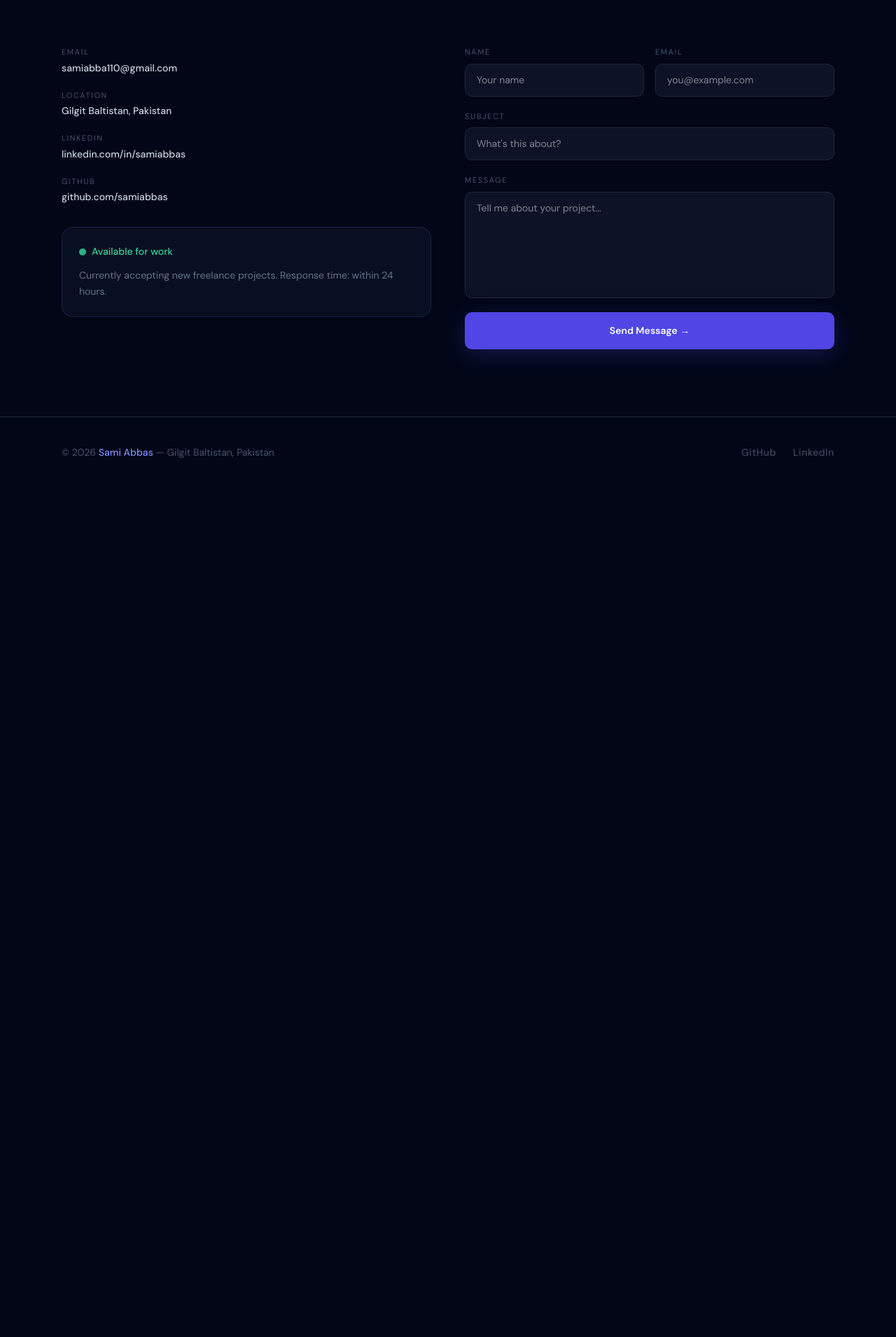
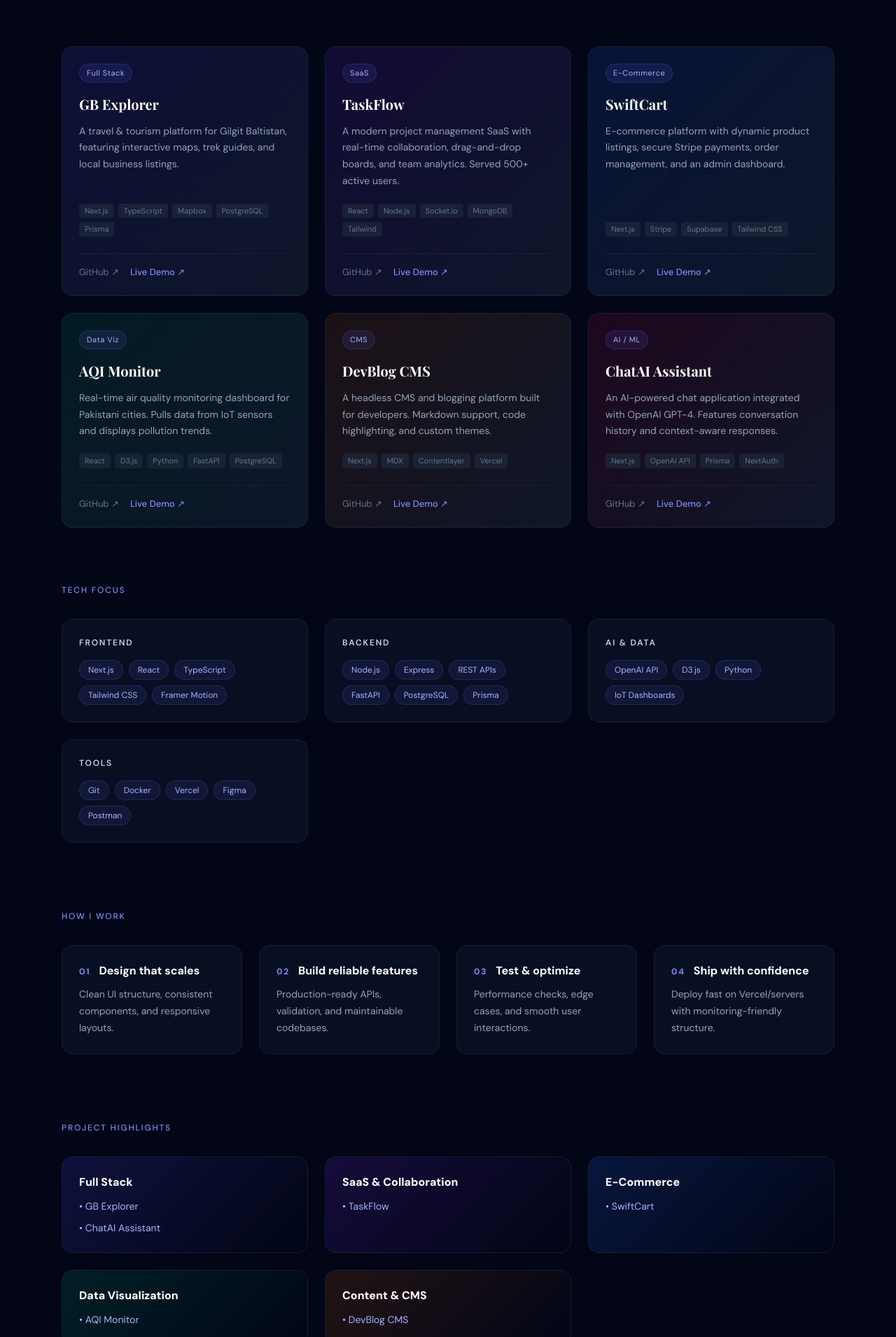
Before and after one commit to GOLDEN-DEV5/Nextweb, a Next.js app in the folder my-app/: page /contact in a window 1280 px wide. Shown: the part 310-2220 px from the top of the page at 70% size. Before the commit the page ends 1007 px from the top, so only its background shows below. Built offline with nearby package versions, Linux system fonts and the light colour scheme; a web font is replaced by a local one.

Commit message:
Refactor ContactPage to ProjectsPage with new layout
Replaced contact form with project showcase and updated animations.

```diff
--- a/my-app/app/contact/page.tsx
+++ b/my-app/app/contact/page.tsx
@@ -1,176 +1,379 @@
 "use client";
-import { useState } from "react";
 import { motion, Variants } from "framer-motion";
 
 const fadeUp: Variants = {
   hidden: { opacity: 0, y: 30 },
   visible: (i: number = 0) => ({
     opacity: 1, y: 0,
-    transition: { duration: 0.6, delay: i * 0.12, ease: "easeOut" },
+    transition: { duration: 0.6, delay: i * 0.1, ease: "easeOut" },
   }),
 };
 
-const contactInfo = [
-  { label: "Email", value: "samiabba110@gmail.com", href: "mailto:samiabba110@gmail.com" },
-  { label: "Location", value: "Gilgit Baltistan, Pakistan", href: null },
-  { label: "LinkedIn", value: "linkedin.com/in/samiabbas", href: "https://www.linkedin.com/in/samiabbas110/" },
-  { label: "GitHub", value: "github.com/samiabbas", href: "https://github.com/GOLDEN-DEV5" },
+const projects = [
+  { title: "GB Explorer", desc: "A travel & tourism platform for Gilgit Baltistan, featuring interactive maps, trek guides, and local business listings.", tech: ["Next.js", "TypeScript", "Mapbox", "PostgreSQL", "Prisma"], github: "https://github.com", live: "https://example.com", tag: "Full Stack", accent: "rgba(79,70,229,0.15)" },
+  { title: "TaskFlow", desc: "A modern project management SaaS with real-time collaboration, drag-and-drop boards, and team analytics. Served 500+ active users.", tech: ["React", "Node.js", "Socket.io", "MongoDB", "Tailwind"], github: "https://github.com", live: "https://example.com", tag: "SaaS", accent: "rgba(109,40,217,0.15)" },
+  { title: "SwiftCart", desc: "E-commerce platform with dynamic product listings, secure Stripe payments, order management, and an admin dashboard.", tech: ["Next.js", "Stripe", "Supabase", "Tailwind CSS"], github: "https://github.com", live: "https://example.com", tag: "E-Commerce", accent: "rgba(37,99,235,0.15)" },
+  { title: "AQI Monitor", desc: "Real-time air quality monitoring dashboard for Pakistani cities. Pulls data from IoT sensors and displays pollution trends.", tech: ["React", "D3.js", "Python", "FastAPI", "PostgreSQL"], github: "https://github.com", live: "https://example.com", tag: "Data Viz", accent: "rgba(5,150,105,0.15)" },
+  { title: "DevBlog CMS", desc: "A headless CMS and blogging platform built for developers. Markdown support, code highlighting, and custom themes.", tech: ["Next.js", "MDX", "Contentlayer", "Vercel"], github: "https://github.com", live: "https://example.com", tag: "CMS", accent: "rgba(180,83,9,0.15)" },
+  { title: "ChatAI Assistant", desc: "An AI-powered chat application integrated with OpenAI GPT-4. Features conversation history and context-aware responses.", tech: ["Next.js", "OpenAI API", "Prisma", "NextAuth"], github: "https://github.com", live: "https://example.com", tag: "AI / ML", accent: "rgba(190,18,60,0.15)" },
 ];
 
-const inputStyle = {
-  width: "100%", background: "rgba(15,23,42,0.8)", border: "1px solid #1e293b",
-  borderRadius: "10px", padding: "12px 16px", color: "#f1f5f9", fontSize: "14px",
-  outline: "none", transition: "border-color 0.2s", fontFamily: "inherit",
-};
 
-export default function ContactPage() {
-  const [form, setForm] = useState({ name: "", email: "", subject: "", message: "" });
-  const [submitted, setSubmitted] = useState(false);
-  const [loading, setLoading] = useState(false);
-  const [error, setError] = useState(""); // ← new
-
-  const handleChange = (e: React.ChangeEvent<HTMLInputElement | HTMLTextAreaElement>) =>
-    setForm({ ...form, [e.target.name]: e.target.value });
-
-  // ✅ Updated handleSubmit — connects to Resend
-  const handleSubmit = async (e: React.FormEvent) => {
-    e.preventDefault();
-    setLoading(true);
-    setError("");
-
-    try {
-      const res = await fetch("/api/contact", {
-        method: "POST",
-        headers: { "Content-Type": "application/json" },
-        body: JSON.stringify(form),
-      });
-
-      if (res.ok) {
-        setSubmitted(true);
-      } else {
-        setError("❌ Failed to send. Please try again.");
-      }
-    } catch {
-      setError("❌ Something went wrong. Please try again.");
-    } finally {
-      setLoading(false);
-    }
-  };
-
+export default function ProjectsPage() {
   return (
     <div style={{ minHeight: "100vh", backgroundColor: "#020617", paddingTop: "128px", paddingBottom: "96px" }}>
       <div style={{ maxWidth: "1152px", margin: "0 auto", padding: "0 24px" }}>
 
         <motion.div variants={fadeUp} initial="hidden" animate="visible" custom={0} style={{ marginBottom: "64px" }}>
-          <p style={{ color: "#818cf8", fontSize: "12px", letterSpacing: "0.15em", textTransform: "uppercase", fontWeight: 500, marginBottom: "12px" }}>Get In Touch</p>
+          <p style={{ color: "#818cf8", fontSize: "12px", letterSpacing: "0.15em", textTransform: "uppercase", fontWeight: 500, marginBottom: "12px" }}>Portfolio</p>
           <h1 className="font-serif" style={{ fontSize: "clamp(2.5rem, 5vw, 3.75rem)", color: "#fff", marginBottom: "24px", lineHeight: 1.15 }}>
-            Let&apos;s work <span className="gradient-text">together.</span>
+            Projects I&apos;ve <span className="gradient-text">crafted.</span>
           </h1>
           <p style={{ color: "#94a3b8", fontSize: "18px", maxWidth: "500px", lineHeight: 1.7 }}>
-            Have a project in mind? I&apos;m open to freelance work, collaborations, and interesting conversations.
+            Real-world applications and side projects — from SaaS platforms to data visualization tools.
           </p>
         </motion.div>
 
-        <div style={{ display: "grid", gridTemplateColumns: "repeat(auto-fit, minmax(280px, 1fr))", gap: "48px" }}>
+        <div style={{ display: "grid", gridTemplateColumns: "repeat(auto-fill, minmax(320px, 1fr))", gap: "24px" }}>
+          {projects.map((project, i) => (
+            <motion.div key={project.title} variants={fadeUp} initial="hidden" animate="visible" custom={i + 1} whileHover={{ y: -4 }}
+              style={{ display: "flex", flexDirection: "column", background: `linear-gradient(135deg, ${project.accent}, #0f172a)`, border: "1px solid rgba(30,41,59,0.7)", borderRadius: "16px", padding: "24px", transition: "border-color 0.3s", cursor: "default" }}>
 
-          {/* Info */}
-          <motion.div variants={fadeUp} initial="hidden" animate="visible" custom={1} style={{ display: "flex", flexDirection: "column", gap: "32px" }}>
-            <div style={{ display: "flex", flexDirection: "column", gap: "20px" }}>
-              {contactInfo.map((item) => (
-                <div key={item.label} style={{ display: "flex", flexDirection: "column", gap: "4px" }}>
-                  <span style={{ fontSize: "11px", color: "#475569", letterSpacing: "0.15em", textTransform: "uppercase" }}>{item.label}</span>
-                  {item.href ? (
-                    <a href={item.href} target={item.href.startsWith("http") ? "_blank" : undefined} rel="noopener noreferrer"
-                      style={{ color: "#cbd5e1", fontSize: "14px", fontWeight: 500, textDecoration: "none", transition: "color 0.2s" }}
-                      onMouseEnter={e => (e.currentTarget.style.color = "#818cf8")}
-                      onMouseLeave={e => (e.currentTarget.style.color = "#cbd5e1")}>
-                      {item.value}
+              <span style={{ alignSelf: "flex-start", marginBottom: "16px", padding: "4px 10px", fontSize: "11px", color: "#a5b4fc", background: "rgba(99,102,241,0.12)", border: "1px solid rgba(99,102,241,0.2)", borderRadius: "9999px", letterSpacing: "0.05em" }}>
+                {project.tag}
+              </span>
+
+              <h2 className="font-serif" style={{ fontSize: "20px", color: "#fff", fontWeight: 700, marginBottom: "12px" }}>{project.title}</h2>
+              <p style={{ color: "#94a3b8", fontSize: "14px", lineHeight: 1.7, marginBottom: "20px", flex: 1 }}>{project.desc}</p>
+
+              <div style={{ display: "flex", flexWrap: "wrap", gap: "6px", marginBottom: "24px" }}>
+                {project.tech.map((t) => (
+                  <span key={t} style={{ padding: "2px 8px", fontSize: "11px", color: "#64748b", background: "rgba(30,41,59,0.7)", borderRadius: "4px" }}>{t}</span>
+                ))}
+              </div>
+
+              <div style={{ display: "flex", gap: "16px", paddingTop: "16px", borderTop: "1px solid rgba(30,41,59,0.6)" }}>
+                <a href={project.github} target="_blank" rel="noopener noreferrer"
+                  style={{ fontSize: "13px", color: "#64748b", textDecoration: "none", transition: "color 0.2s" }}
+                  onMouseEnter={e => (e.currentTarget.style.color = "#fff")}
+                  onMouseLeave={e => (e.currentTarget.style.color = "#64748b")}>
+                  GitHub ↗
                 </a>
-                  ) : (
-                    <span style={{ color: "#cbd5e1", fontSize: "14px", fontWeight: 500 }}>{item.value}</span>
-                  )}
+                <a href={project.live} target="_blank" rel="noopener noreferrer"
+                  style={{ fontSize: "13px", color: "#818cf8", fontWeight: 500, textDecoration: "none", transition: "color 0.2s" }}
+                  onMouseEnter={e => (e.currentTarget.style.color = "#a5b4fc")}
+                  onMouseLeave={e => (e.currentTarget.style.color = "#818cf8")}>
+                  Live Demo ↗
+                </a>
+              </div>
+            </motion.div>
+          ))}
+        </div>
+
+        {/* Tech Focus */}
+        <motion.div
+          variants={fadeUp}
+          initial="hidden"
+          animate="visible"
+          custom={6}
+          style={{ marginBottom: "96px" }}
+        >
+          <p
+            style={{
+              color: "#818cf8",
+              fontSize: "12px",
+              letterSpacing: "0.15em",
+              textTransform: "uppercase",
+              fontWeight: 500,
+              marginBottom: "32px",
+              marginTop: "80px",
+            }}
+          >
+            Tech Focus
+          </p>
+
+          <div
+            style={{
+              display: "grid",
+              gridTemplateColumns: "repeat(auto-fit, minmax(260px, 1fr))",
+              gap: "24px",
+            }}
+          >
+            {[
+              {
+                category: "Frontend",
+                items: [
+                  "Next.js",
+                  "React",
+                  "TypeScript",
+                  "Tailwind CSS",
+                  "Framer Motion",
+                ],
+              },
+              {
+                category: "Backend",
+                items: [
+                  "Node.js",
+                  "Express",
+                  "REST APIs",
+                  "FastAPI",
+                  "PostgreSQL",
+                  "Prisma",
+                ],
+              },
+              {
+                category: "AI & Data",
+                items: ["OpenAI API", "D3.js", "Python", "IoT Dashboards"],
+              },
+              {
+                category: "Tools",
+                items: ["Git", "Docker", "Vercel", "Figma", "Postman"],
+              },
+            ].map((group) => (
+              <div
+                key={group.category}
+                style={{
+                  background: "rgba(15,23,42,0.6)",
+                  border: "1px solid rgba(30,41,59,0.6)",
+                  borderRadius: "16px",
+                  padding: "24px",
+                }}
+              >
+                <h3
+                  style={{
+                    color: "#cbd5e1",
+                    fontWeight: 600,
+                    marginBottom: "16px",
+                    fontSize: "12px",
+                    letterSpacing: "0.15em",
+                    textTransform: "uppercase",
+                  }}
+                >
+                  {group.category}
+                </h3>
+                <div style={{ display: "flex", flexWrap: "wrap", gap: "8px" }}>
+                  {group.items.map((item) => (
+                    <span
+                      key={item}
+                      style={{
+                        padding: "4px 12px",
+                        fontSize: "12px",
+                        color: "#a5b4fc",
+                        background: "rgba(99,102,241,0.1)",
+                        border: "1px solid rgba(99,102,241,0.2)",
+                        borderRadius: "9999px",
+                      }}
+                    >
+                      {item}
+                    </span>
+                  ))}
+                </div>
               </div>
             ))}
           </div>
+        </motion.div>
 
-            <div style={{ background: "rgba(15,23,42,0.6)", border: "1px solid rgba(99,102,241,0.2)", borderRadius: "16px", padding: "24px" }}>
-              <div style={{ display: "flex", alignItems: "center", gap: "8px", marginBottom: "12px" }}>
-                <span className="animate-pulse" style={{ width: "10px", height: "10px", borderRadius: "50%", backgroundColor: "#34d399", display: "inline-block" }} />
-                <span style={{ fontSize: "14px", color: "#34d399", fontWeight: 500 }}>Available for work</span>
+        {/* How I Work */}
+        <motion.div variants={fadeUp} initial="hidden" animate="visible" custom={7}>
+          <p
+            style={{
+              color: "#818cf8",
+              fontSize: "12px",
+              letterSpacing: "0.15em",
+              textTransform: "uppercase",
+              fontWeight: 500,
+              marginBottom: "32px",
+            }}
+          >
+            How I Work
+          </p>
+
+          <div
+            style={{
+              display: "grid",
+              gridTemplateColumns: "repeat(auto-fit, minmax(240px, 1fr))",
+              gap: "24px",
+              marginBottom: "96px",
+            }}
+          >
+            {[
+              {
+                step: "01",
+                title: "Design that scales",
+                desc: "Clean UI structure, consistent components, and responsive layouts.",
+              },
+              {
+                step: "02",
+                title: "Build reliable features",
+                desc: "Production-ready APIs, validation, and maintainable codebases.",
+              },
+              {
+                step: "03",
+                title: "Test & optimize",
+                desc: "Performance checks, edge cases, and smooth user interactions.",
+              },
+              {
+                step: "04",
+                title: "Ship with confidence",
+                desc: "Deploy fast on Vercel/servers with monitoring-friendly structure.",
+              },
+            ].map((card) => (
+              <motion.div
+                key={card.step}
+                whileHover={{ y: -4 }}
+                style={{
+                  background: "rgba(15,23,42,0.6)",
+                  border: "1px solid rgba(30,41,59,0.6)",
+                  borderRadius: "16px",
+                  padding: "24px",
+                }}
+              >
+                <div style={{ display: "flex", alignItems: "baseline", gap: "12px" }}>
+                  <span
+                    style={{
+                      fontSize: "12px",
+                      letterSpacing: "0.15em",
+                      textTransform: "uppercase",
+                      color: "#818cf8",
+                      fontWeight: 700,
+                    }}
+                  >
+                    {card.step}
+                  </span>
+                  <h3 style={{ color: "#fff", fontSize: "16px", fontWeight: 700 }}>
+                    {card.title}
+                  </h3>
                 </div>
-              <p style={{ color: "#64748b", fontSize: "14px", lineHeight: 1.65 }}>
-                Currently accepting new freelance projects. Response time: within 24 hours.
+                <p style={{ color: "#94a3b8", fontSize: "14px", lineHeight: 1.7, marginTop: "10px" }}>
+                  {card.desc}
                 </p>
+              </motion.div>
+            ))}
           </div>
         </motion.div>
 
-          {/* Form */}
-          <motion.div variants={fadeUp} initial="hidden" animate="visible" custom={2} style={{ flex: 1 }}>
-            {submitted ? (
-              <motion.div initial={{ opacity: 0, scale: 0.95 }} animate={{ opacity: 1, scale: 1 }}
-                style={{ display: "flex", alignItems: "center", justifyContent: "center", background: "rgba(15,23,42,0.6)", border: "1px solid rgba(99,102,241,0.2)", borderRadius: "20px", padding: "64px 32px", textAlign: "center" }}>
-                <div>
-                  <div style={{ fontSize: "56px", marginBottom: "16px" }}>🎉</div>
-                  <h3 className="font-serif" style={{ fontSize: "24px", color: "#fff", marginBottom: "12px" }}>Message Sent!</h3>
-                  <p style={{ color: "#94a3b8", fontSize: "14px" }}>Thanks for reaching out — I&apos;ll reply within 24 hours.</p>
-                  <button onClick={() => { setSubmitted(false); setForm({ name: "", email: "", subject: "", message: "" }); }}
-                    style={{ marginTop: "24px", fontSize: "14px", color: "#818cf8", background: "none", border: "none", cursor: "pointer" }}>
-                    Send another message
-                  </button>
+        {/* Project Highlights */}
+        <motion.div variants={fadeUp} initial="hidden" animate="visible" custom={8} style={{ marginBottom: "96px" }}>
+          <p
+            style={{
+              color: "#818cf8",
+              fontSize: "12px",
+              letterSpacing: "0.15em",
+              textTransform: "uppercase",
+              fontWeight: 500,
+              marginBottom: "32px",
+            }}
+          >
+            Project Highlights
+          </p>
+
+          <div
+            style={{
+              display: "grid",
+              gridTemplateColumns: "repeat(auto-fit, minmax(280px, 1fr))",
+              gap: "24px",
+            }}
+          >
+            {[
+              {
+                title: "Full Stack",
+                items: ["GB Explorer", "ChatAI Assistant"],
+                tint: "rgba(79,70,229,0.18)",
+              },
+              {
+                title: "SaaS & Collaboration",
+                items: ["TaskFlow"],
+                tint: "rgba(109,40,217,0.18)",
+              },
+              {
+                title: "E-Commerce",
+                items: ["SwiftCart"],
+                tint: "rgba(37,99,235,0.18)",
+              },
+              {
+                title: "Data Visualization",
+                items: ["AQI Monitor"],
+                tint: "rgba(5,150,105,0.18)",
+              },
+              {
+                title: "Content & CMS",
+                items: ["DevBlog CMS"],
+                tint: "rgba(180,83,9,0.18)",
+              },
+            ].map((h) => (
+              <motion.div
+                key={h.title}
+                whileHover={{ y: -4 }}
+                style={{
+                  background: `linear-gradient(135deg, ${h.tint}, rgba(2,6,23,0.6))`,
+                  border: "1px solid rgba(30,41,59,0.6)",
+                  borderRadius: "16px",
+                  padding: "24px",
+                }}
+              >
+                <h3 style={{ color: "#fff", fontSize: "16px", fontWeight: 800, marginBottom: "12px" }}>
+                  {h.title}
+                </h3>
+                <div style={{ display: "flex", flexDirection: "column", gap: "10px" }}>
+                  {h.items.map((name) => (
+                    <span key={name} style={{ color: "#a5b4fc", fontSize: "14px" }}>
+                      • {name}
+                    </span>
+                  ))}
                 </div>
               </motion.div>
-            ) : (
-              <form onSubmit={handleSubmit} style={{ display: "flex", flexDirection: "column", gap: "20px" }}>
-                <div style={{ display: "grid", gridTemplateColumns: "1fr 1fr", gap: "16px" }}>
-                  {[{ name: "name", label: "Name", type: "text", placeholder: "Your name" }, { name: "email", label: "Email", type: "email", placeholder: "you@example.com" }].map((f) => (
-                    <div key={f.name} style={{ display: "flex", flexDirection: "column", gap: "8px" }}>
-                      <label style={{ fontSize: "11px", color: "#475569", letterSpacing: "0.15em", textTransform: "uppercase" }}>{f.label}</label>
-                      <input type={f.type} name={f.name} required placeholder={f.placeholder}
-                        value={form[f.name as keyof typeof form]} onChange={handleChange}
-                        style={inputStyle}
-                        onFocus={e => (e.currentTarget.style.borderColor = "rgba(99,102,241,0.5)")}
-                        onBlur={e => (e.currentTarget.style.borderColor = "#1e293b")} />
-                    </div>
             ))}
           </div>
+        </motion.div>
 
-                <div style={{ display: "flex", flexDirection: "column", gap: "8px" }}>
-                  <label style={{ fontSize: "11px", color: "#475569", letterSpacing: "0.15em", textTransform: "uppercase" }}>Subject</label>
-                  <input type="text" name="subject" required placeholder="What's this about?" value={form.subject} onChange={handleChange}
-                    style={inputStyle}
-                    onFocus={e => (e.currentTarget.style.borderColor = "rgba(99,102,241,0.5)")}
-                    onBlur={e => (e.currentTarget.style.borderColor = "#1e293b")} />
+        {/* Outcomes */}
+        <motion.div variants={fadeUp} initial="hidden" animate="visible" custom={9}>
+          <p
+            style={{
+              color: "#818cf8",
+              fontSize: "12px",
+              letterSpacing: "0.15em",
+              textTransform: "uppercase",
+              fontWeight: 500,
+              marginBottom: "32px",
+            }}
+          >
+            Outcomes
+          </p>
+
+          <div
+            style={{
+              display: "grid",
+              gridTemplateColumns: "repeat(auto-fit, minmax(240px, 1fr))",
+              gap: "24px",
+            }}
+          >
+            {[
+              { value: "500+", label: "Active SaaS users", accent: "#818cf8" },
+              { value: "5+", label: "Production features per release", accent: "#a5b4fc" },
+              { value: "99%", label: "UI consistency with components", accent: "#818cf8" },
+              { value: "Fast", label: "Deploy-ready workflows (Vercel)", accent: "#a5b4fc" },
+            ].map((o) => (
+              <motion.div
+                key={o.label}
+                whileHover={{ y: -4 }}
+                style={{
+                  background: "rgba(15,23,42,0.6)",
+                  border: "1px solid rgba(30,41,59,0.6)",
+                  borderRadius: "16px",
+                  padding: "24px",
+                }}
+              >
+                <div style={{ display: "flex", alignItems: "baseline", gap: "12px" }}>
+                  <span className="font-serif" style={{ fontSize: "2.2rem", color: o.accent, fontWeight: 800 }}>
+                    {o.value}
+                  </span>
                 </div>
-
-                <div style={{ display: "flex", flexDirection: "column", gap: "8px" }}>
-                  <label style={{ fontSize: "11px", color: "#475569", letterSpacing: "0.15em", textTransform: "uppercase" }}>Message</label>
-                  <textarea name="message" required rows={6} placeholder="Tell me about your project..." value={form.message} onChange={handleChange}
-                    style={{ ...inputStyle, resize: "none" }}
-                    onFocus={e => (e.currentTarget.style.borderColor = "rgba(99,102,241,0.5)")}
-                    onBlur={e => (e.currentTarget.style.borderColor = "#1e293b")} />
+                <p style={{ color: "#94a3b8", fontSize: "14px", lineHeight: 1.7, marginTop: "8px" }}>{o.label}</p>
+              </motion.div>
+            ))}
           </div>
-
-                <motion.button type="submit" disabled={loading} whileHover={{ scale: 1.02 }} whileTap={{ scale: 0.98 }}
-                  style={{ width: "100%", padding: "16px", backgroundColor: loading ? "#3730a3" : "#4f46e5", color: "#fff", fontSize: "14px", fontWeight: 600, borderRadius: "10px", border: "none", cursor: loading ? "not-allowed" : "pointer", boxShadow: "0 8px 32px rgba(79,70,229,0.25)", fontFamily: "inherit" }}>
-                  {loading ? (
-                    <span style={{ display: "flex", alignItems: "center", justifyContent: "center", gap: "8px" }}>
-                      <span className="animate-spin" style={{ width: "16px", height: "16px", border: "2px solid rgba(255,255,255,0.3)", borderTopColor: "#fff", borderRadius: "50%", display: "inline-block" }} />
-                      Sending...
-                    </span>
-                  ) : "Send Message →"}
-                </motion.button>
-
-                {/* ← new: shows error message if email fails */}
-                {error && (
-                  <p style={{ color: "#f87171", fontSize: "13px", textAlign: "center", marginTop: "4px" }}>
-                    {error}
-                  </p>
-                )}
-
-              </form>
-            )}
         </motion.div>
-        </div>
 
       </div>
     </div>
```
Lines whose indentation alone changed are shown as unchanged.
